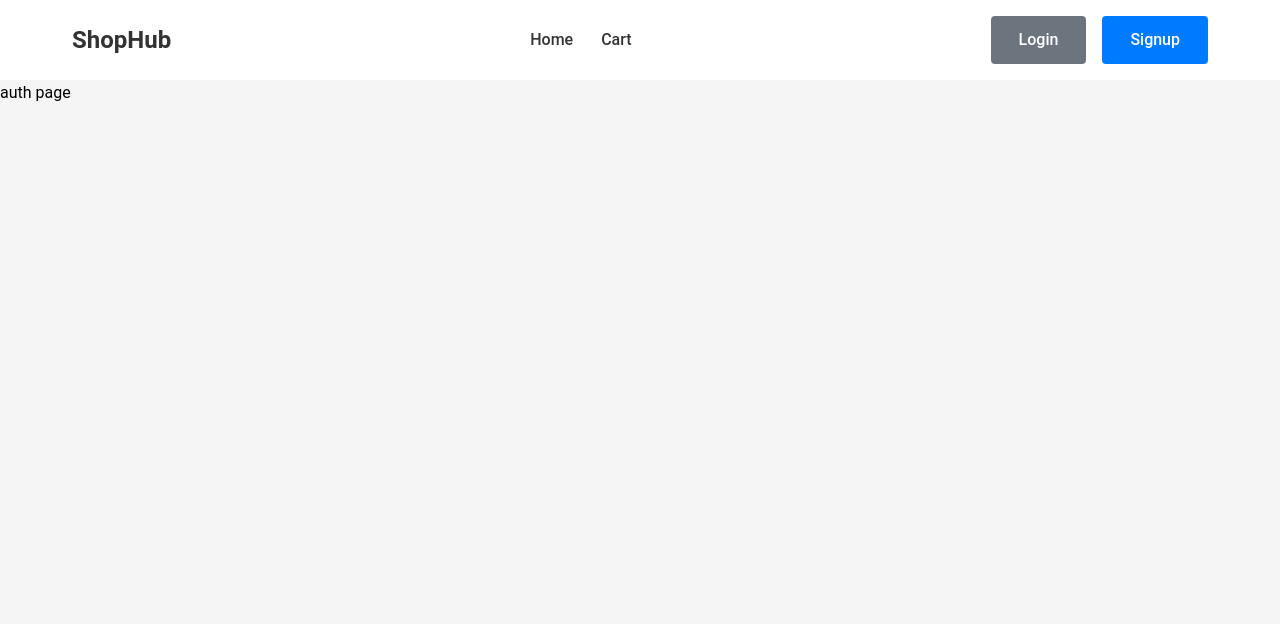
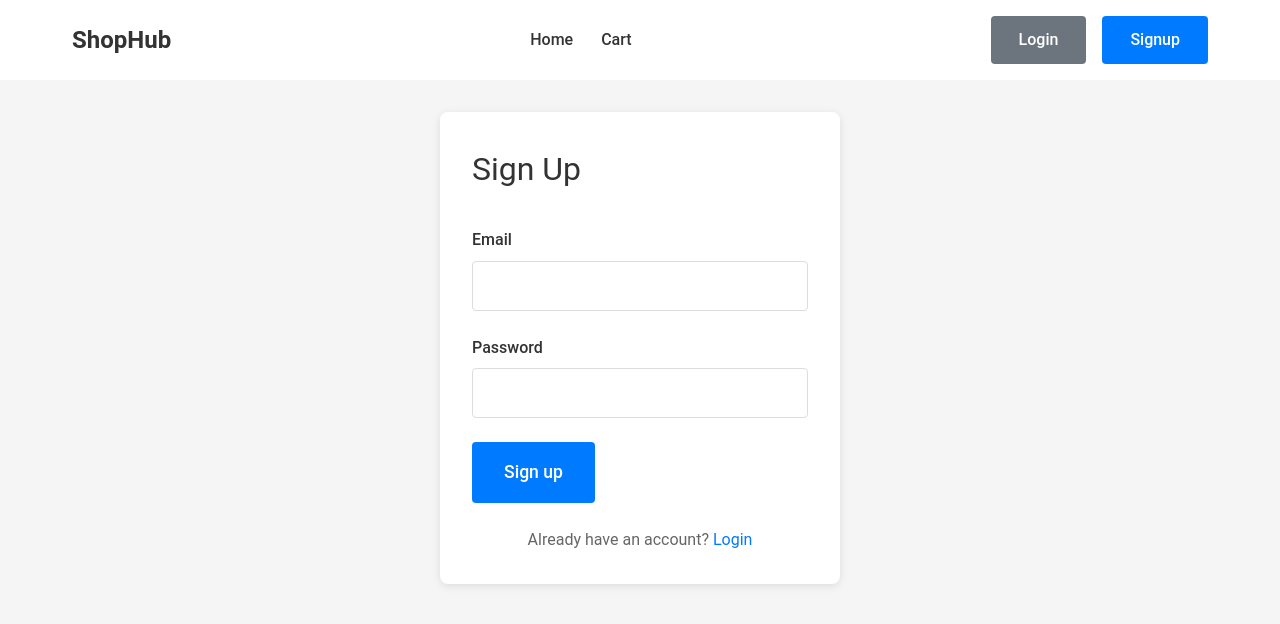
Before and after one commit to AmirUkbazgi1986/ReactProjects, a React (Vite) app in the folder ReactEcommerce/: page /auth in a window 1280 px wide. Shown: the top 624 px of the page. Built offline with nearby package versions, Linux system fonts and the light colour scheme.

Commit message:
creating function for user

```diff
--- a/ReactEcommerce/src/App.jsx
+++ b/ReactEcommerce/src/App.jsx
@@ -5,6 +5,7 @@ import Home from "./pages/Home";
 import Auth from "./pages/Auth";
 import Checkout from "./pages/Checkout";
 import NotFound from "./pages/NotFound";
+import { AuthProvider } from "./Context/AuthContext";
 
 const router = createBrowserRouter([
   {
@@ -32,7 +33,11 @@ const router = createBrowserRouter([
 ]);
 
 function App() {
-  return <RouterProvider router={router} />;
+  return (
+    <AuthProvider>
+      <RouterProvider router={router} />
+    </AuthProvider>
+  );
 }
 
 export default App;
--- /dev/null
+++ b/ReactEcommerce/src/Context/AuthContext.jsx
@@ -0,0 +1,42 @@
+import { createContext, useContext, useState } from "react";
+
+const AuthContext = createContext(null);
+
+function AuthProvider({ children }) {
+  const [user, setUser] = useState(
+    localStorage.getItem("currentUserEmail")
+      ? { email: localStorage.getItem("currentUserEmail") }
+      : null,
+  );
+
+  function signUp(email, password) {
+    const users = JSON.parse(localStorage.getItem("users") || "[]");
+    if (users.find((u) => u.email === email)) {
+      return { success: false, error: "Email already exists" };
+    }
+    const newUser = { email, password };
+    users.push(newUser);
+    localStorage.setItem("users", JSON.stringify(users));
+    localStorage.setItem("currentUserEmail", email);
+    setUser(email);
+    return { success: true };
+  }
+
+  function logout() {
+    localStorage.removeItem("currentUserEmail");
+    setUser(null);
+  }
+  return (
+    <AuthContext.Provider value={{ signUp, user }}>
+      {children}
+    </AuthContext.Provider>
+  );
+}
+
+function useAuth() {
+  const context = useContext(AuthContext);
+  if (context === undefined)
+    throw new Error("the context is being used outside of the provider");
+  return context;
+}
+export { AuthProvider, useAuth };
--- a/ReactEcommerce/src/components/Product.jsx
+++ b/ReactEcommerce/src/components/Product.jsx
@@ -1,7 +1,7 @@
 import { Link } from "react-router";
 function Product({ product }) {
   return (
-    <div className="bg-[#fff] rounded-lg overflow-hidden shadow-[0 2px 8px rgba(0,0,0,0.1)]transition-transform duration-[0.2s] transition-shadow duration-[0.2s] hover:transform-[translateY(-4px)] hover: shadow-[0 4px 12px rgba(0,0,0,0.15)]">
+    <div className="bg-[#fff] rounded-lg overflow-hidden shadow-[0 2px 8px rgba(0,0,0,0.1)]transition-transform duration-[0.2s] transition-shadow duration-[0.2s] hover:transform-[translateY(-4px)] hover: shadow-[0_4px_8px_rgba(0,0,0,0.15)]">
       <img
         src={product.image}
         alt={product.name}
--- a/ReactEcommerce/src/pages/Auth.jsx
+++ b/ReactEcommerce/src/pages/Auth.jsx
@@ -1,5 +1,113 @@
+import { useState } from "react";
+import { useForm } from "react-hook-form";
+import { useAuth } from "../Context/AuthContext";
+
 function Auth() {
-  return <div>auth page</div>;
+  const [mode, setMode] = useState("signup");
+  const {
+    register,
+    handleSubmit,
+    formState: { errors },
+  } = useForm();
+
+  const { signUp, user } = useAuth();
+
+  function onSubmit(data) {
+    signUp(data.email, data.password);
+  }
+  return (
+    <div className="flex-[1] py-8 px-0">
+      <div className="max-w-[1200px] my-0 mx-auto py-0 px-8">
+        <div className="max-w-[400px] my-0 mx-auto bg-[#fff] py-8 px-8 rounded-lg  shadow-[0_2px_8px_rgba(0,0,0,0.1)]">
+          {user && <p>user logge in :{user.email}</p>}
+          <h1 className="text-[2rem] mb-8 text-[#333]">
+            {mode === "signup" ? "Sign Up" : "Login"}
+          </h1>
+          <form action="" className="mt-8" onSubmit={handleSubmit(onSubmit)}>
+            <div className="mb-6">
+              <label
+                htmlFor="email"
+                className="block mb-2 font-medium text-[#333]"
+              >
+                Email
+              </label>
+              <input
+                type="email"
+                id="email"
+                name="email"
+                {...register("email", { required: "Email is required" })}
+                className="w-full py-3 px-3 borde-[1px] border border-[#ddd]  rounded-sm text-base transition-border-color duration-[0.2s] focus: border-[007bff] focus:outline-none "
+              />
+              {errors.email && (
+                <span className="block text-[#dc3545] text-sm mt-1">
+                  {errors.email.message}
+                </span>
+              )}
+            </div>
+            <div className="mb-6">
+              <label
+                htmlFor="password"
+                className="block mb-2 font-medium text-[#333]"
+              >
+                Password
+              </label>
+              <input
+                type="password"
+                id="password"
+                name="password"
+                {...register("password", {
+                  required: "Password is required",
+                  minLength: {
+                    value: 6,
+                    message: "Password must be at least 6 characters",
+                  },
+                  maxLength: {
+                    value: 12,
+                    message: "Password must be less than 12 characters",
+                  },
+                })}
+                className="w-full py-3 px-3 borde-[1px] border border-[#ddd] rounded-sm text-base transition-border-color duration-[0.2s] focus: border-[007bff] focus:outline-none "
+              />
+              {errors.password && (
+                <span className="block text-[#dc3545] text-sm mt-1">
+                  {errors.password.message}
+                </span>
+              )}
+            </div>
+            <button
+              type="submit"
+              className="py-4 px-8 border-none rounded-sm text-[1.1rem] font-medium cursor-pointer transition- background-color duration-[0.2s] transform-[0.1s] no-underline inline-block  text-center bg-[#007bff] hover:bg-[#0056b3] text-[#fff] "
+            >
+              {mode === "signup" ? "Sign up" : "Login"}
+            </button>
+          </form>
+          <div className="mt-6 text-center text-[#666]">
+            {mode === "signup" ? (
+              <p>
+                Already have an account?{" "}
+                <span
+                  className="text-[#007bff] no-underline cursor-pointer hover:decoration-solid"
+                  onClick={() => setMode("login")}
+                >
+                  Login
+                </span>
+              </p>
+            ) : (
+              <p>
+                Don't have an account?{" "}
+                <span
+                  className="text-[#007bff] no-underline cursor-pointer hover:decoration-solid"
+                  onClick={() => setMode("signup")}
+                >
+                  Sign Up
+                </span>
+              </p>
+            )}
+          </div>
+        </div>
+      </div>
+    </div>
+  );
 }
 
 export default Auth;
```
